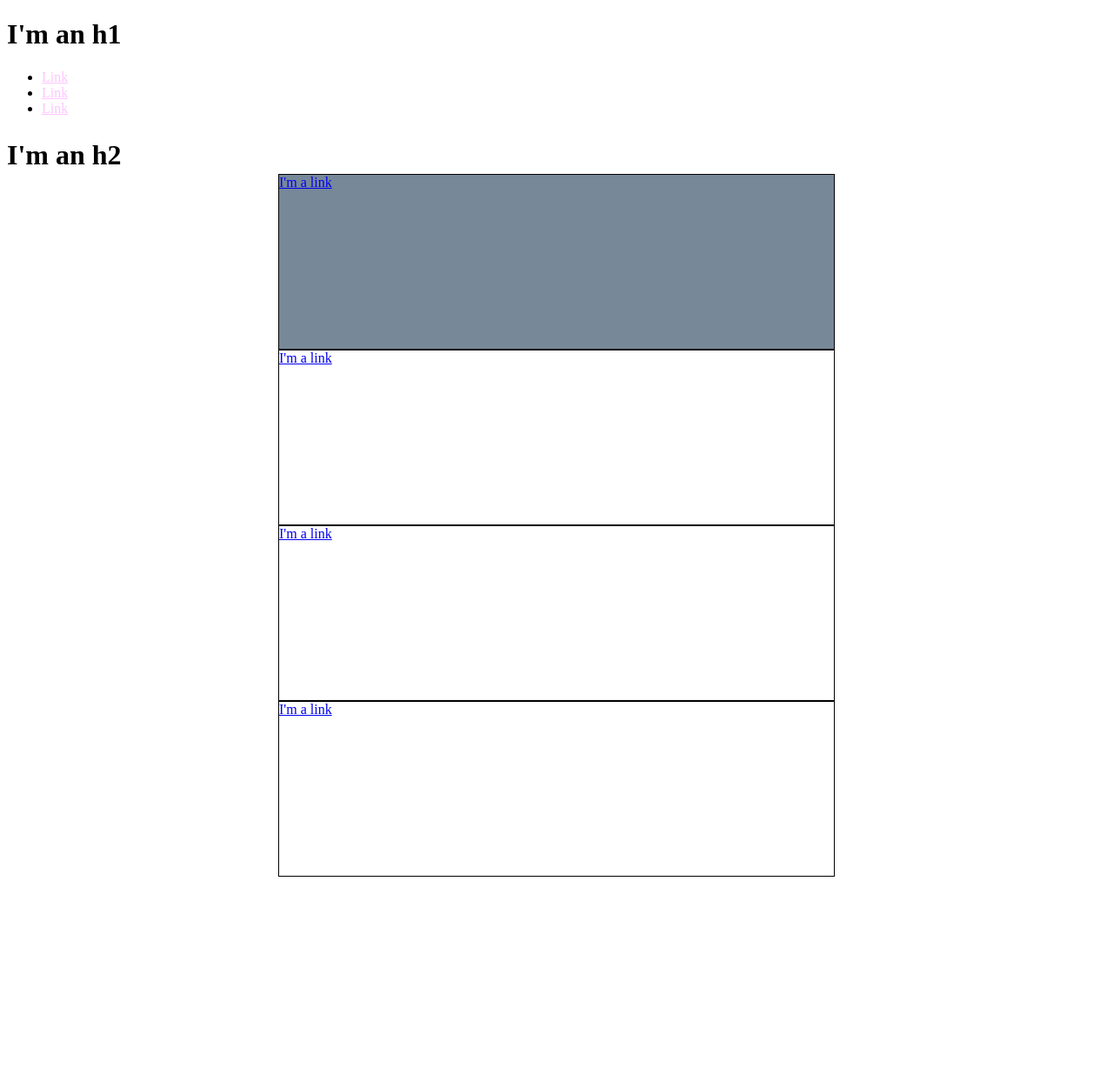
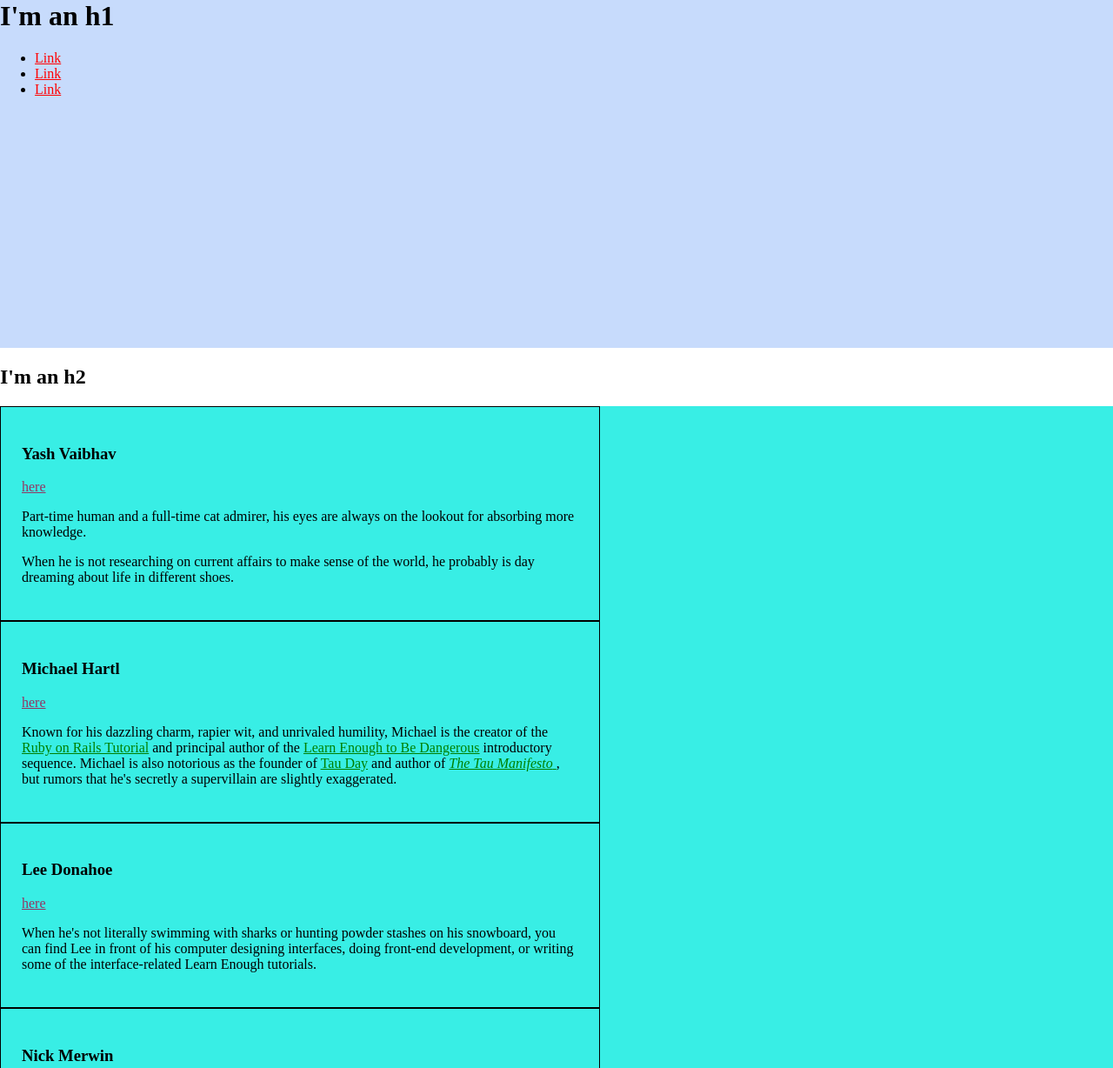
Before and after one commit to yashvaibhav19/learn-enough-css, a plain HTML site: page index.html in a window 1280 px wide. Shown: the top 1228 px of the page at 87% size. Before the commit the page ends 1008 px from the top, so only its background shows below. Drawn offline with Linux system fonts and the light colour scheme.

Commit message:
Complete Color and Sizing

```diff
--- a/index.html
+++ b/index.html
@@ -4,58 +4,97 @@
     <title>Test Page: Don't Panic</title>
     <meta charset="utf-8">
     <style>
-      h2 {
-        font-size: 2em;
+      /* HERO STYLES */
+      .full-hero {
+      background-color: #c7dbfc;
+      height: 50vh;
       }
-      .big-boxes div {
-        border: 1px solid black;
+
+      /* GLOBAL STYLES */
+      a {
+        color: red;
+      }
+      html, body {
+        margin: 0;
+        padding: 0;
+      }
+      h1 {
+        margin-top: 0;
+      }
+
+      /* SOCIAL STYLES */
+      .social-link {
+        color: rgba(163, 21, 75,0.85);
+      }
+
+      /* BIO STYLES */
+      .bio-wrapper {
+        background-color: rgb(56, 238, 229);
+      }
+
+      .bio-box {
+        border: 1px solid #000;
+        width: 50%;
+        font-size: 1em;
+        padding: 1.5em;
+      }
+
+      .bio-copy a {
         color: green;
-        height: 25vh;
-      }
-      #first-link {
-        background-color: lightslategray;
-      }
-      .top-links {
-        color: rgba(255,0,255,0.23);
-      }
-      .big-boxes {
-        align-items: center;
-        width: 50vw;
-        height: 50vh;
-        margin: 0;
-        position: absolute;
-        top: 50%;
-        left: 50%;
-        transform: translate(-50%, -50%);
       }
     </style>
   </head>
   <body>
+    <div class="full-hero hero-home">
       <h1>I'm an h1</h1>
       <ul>
         <li>
-        <a href="https://example.com/" class="top-links">Link</a>
+          <a href="https://example.com/">Link</a>
         </li>
         <li>
-        <a href="https://example.com/" class="top-links">Link</a>
+          <a href="https://example.com/">Link</a>
         </li>
         <li>
-        <a href="https://example.com/" class="top-links">Link</a>
+          <a href="https://example.com/">Link</a>
         </li>
       </ul>
+    </div>
     <h2>I'm an h2</h2>
-    <div class="big-boxes">
-      <div id="first-link">
-        <a href="https://example.com/">I'm a link</a>
+    <div class="bio-wrapper">
+      <div class="bio-box">
+        <h3>Yash Vaibhav</h3>
+        <a href="https://www.linkedin.com/in/yashvaibhav/" class="social-link">here</a>
+        <div class="bio-copy">
+          <p>Part-time human and a full-time cat admirer, his eyes are always on the lookout for absorbing more knowledge.</p>
+          <p>When he is not researching on current affairs to make sense of the world, he probably is day dreaming about life in different shoes.</p>
         </div>
-      <div>
-        <a href="https://example.com/">I'm a link</a>
       </div>
-      <div>
-        <a href="https://example.com/">I'm a link</a>
+      <div class="bio-box">
+        <h3>Michael Hartl</h3>
+        <a href="https://twitter.com/mhartl" class="social-link">here</a>
+        <div class="bio-copy">
+          <p> Known for his dazzling charm, rapier wit, and unrivaled humility, Michael is the creator of the <a href="https://www.railstutorial.org/">Ruby on Rails Tutorial</a> and principal author of the <a href="https://learnenough.com/"> Learn Enough to Be Dangerous</a> introductory sequence. Michael is also notorious as the founder of <a href="http://tauday.com/">Tau Day</a> and author of <a href="http://tauday.com/tau-manifesto">
+              <em>The Tau Manifesto</em>
+            </a>, but rumors that he's secretly a supervillain are slightly exaggerated. </p>
         </div>
-      <div>
-        <a href="https://example.com/">I'm a link</a>
+      </div>
+      <div class="bio-box">
+        <h3>Lee Donahoe</h3>
+        <a href="https://twitter.com/leedonahoe" class="social-link">here</a>
+        <div class="bio-copy">
+          <p> When he's not literally swimming with sharks or hunting powder stashes on his snowboard, you can find Lee in front of his computer designing interfaces, doing front-end development, or writing some of the interface-related Learn Enough tutorials. </p>
+        </div>
+      </div>
+      <div class="bio-box">
+        <h3>Nick Merwin</h3>
+        <a href="https://twitter.com/nickmerwin" class="social-link">here</a>
+        <div class="bio-copy">
+          <p> You may have seen him shredding guitar live with Capital Cities on Jimmy Kimmel, Conan, or The Ellen Show, but rest assured Nick is a true nerd at heart. He's just as happy shredding well-spec'd lines of code from a tour bus as he is from his kitchen table. </p>
+        </div>
+      </div>
+      <div class="bio-box">
+        <h3>??</h3>
+        <p> The Future </p>
       </div>
     </div>
   </body>
```
Lines whose indentation alone changed are shown as unchanged.
